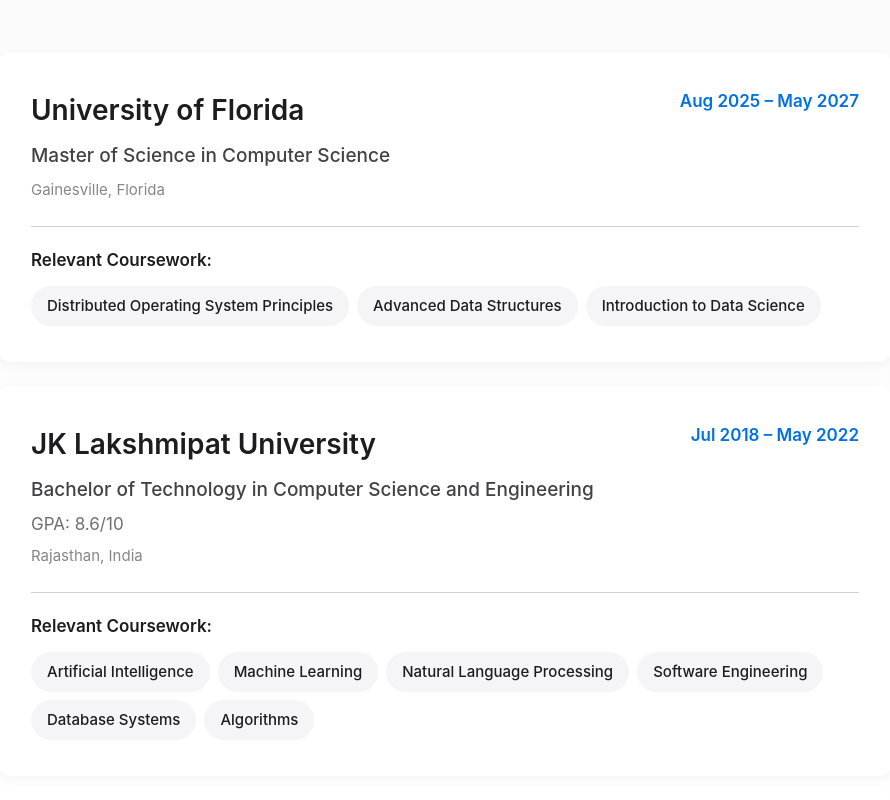
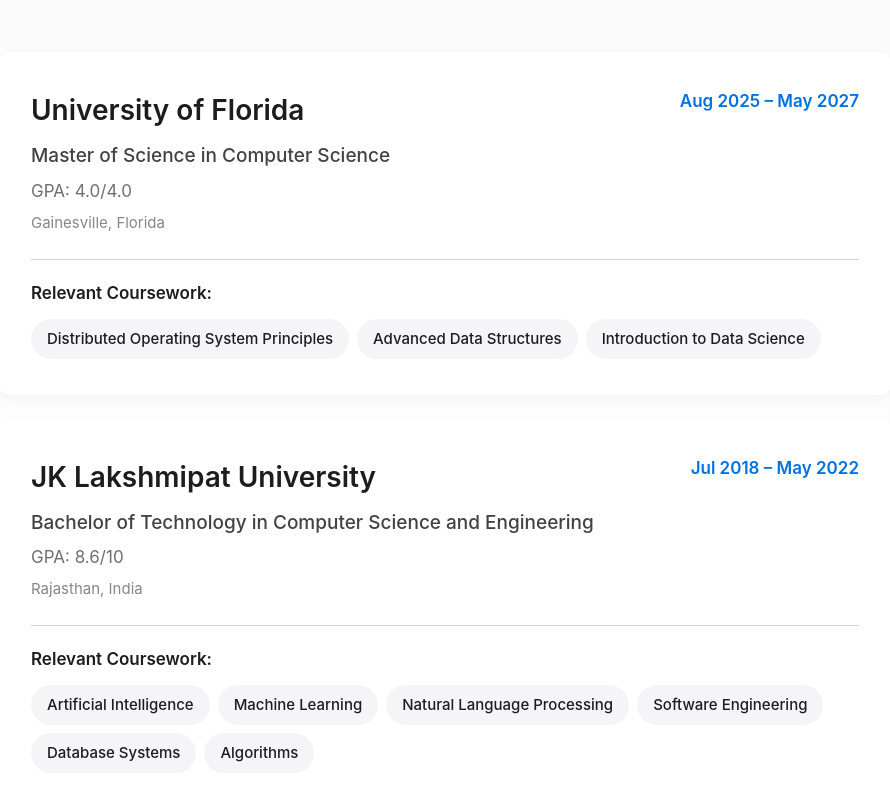
Before and after one commit to aditya-rathore15/portfolio-website, a React (Vite) app: page / in a window 1280 px wide. Shown: the part 1909-2709 px from the top of the page, without its empty margins (195-1085 px from the left). Built offline with nearby package versions, Linux system fonts and the light colour scheme.

Commit message:
Update graduate school GPA

```diff
--- a/src/components/Education.jsx
+++ b/src/components/Education.jsx
@@ -13,6 +13,7 @@
             <div>
               <h3 className="education-school">University of Florida</h3>
               <p className="education-degree">Master of Science in Computer Science</p>
+              <p className="education-gpa">GPA: 4.0/4.0</p>
               <p className="education-location">Gainesville, Florida</p>
             </div>
             <div className="education-date">Aug 2025 – May 2027</div>
```
